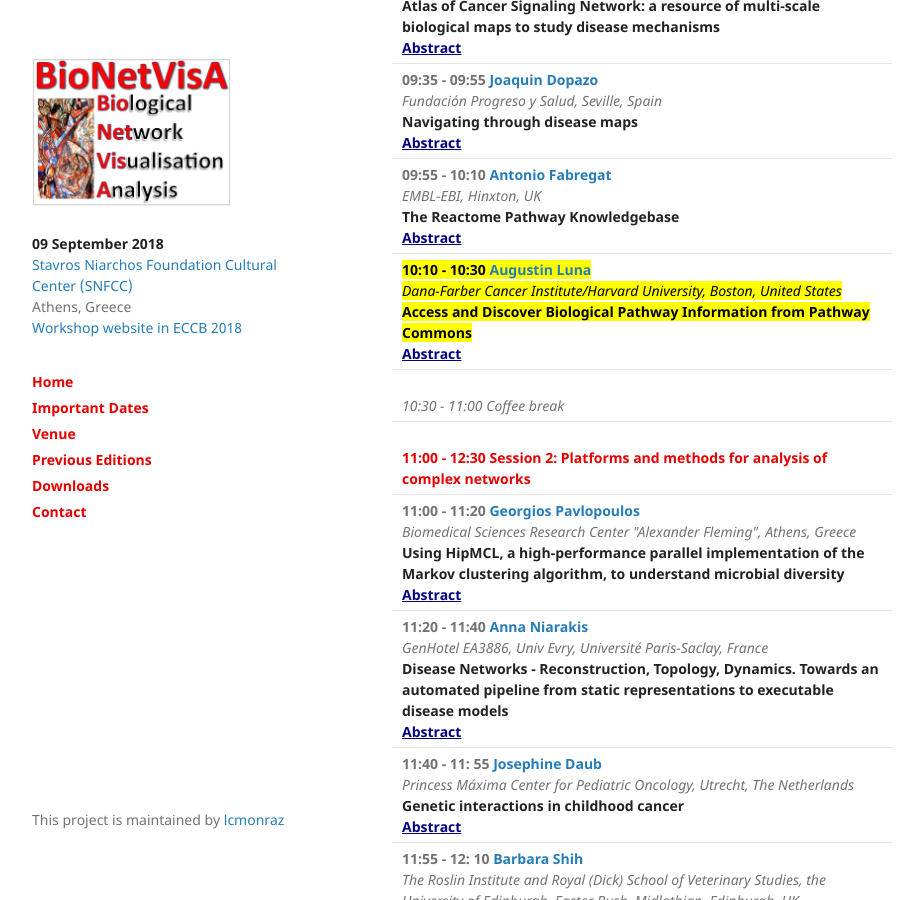
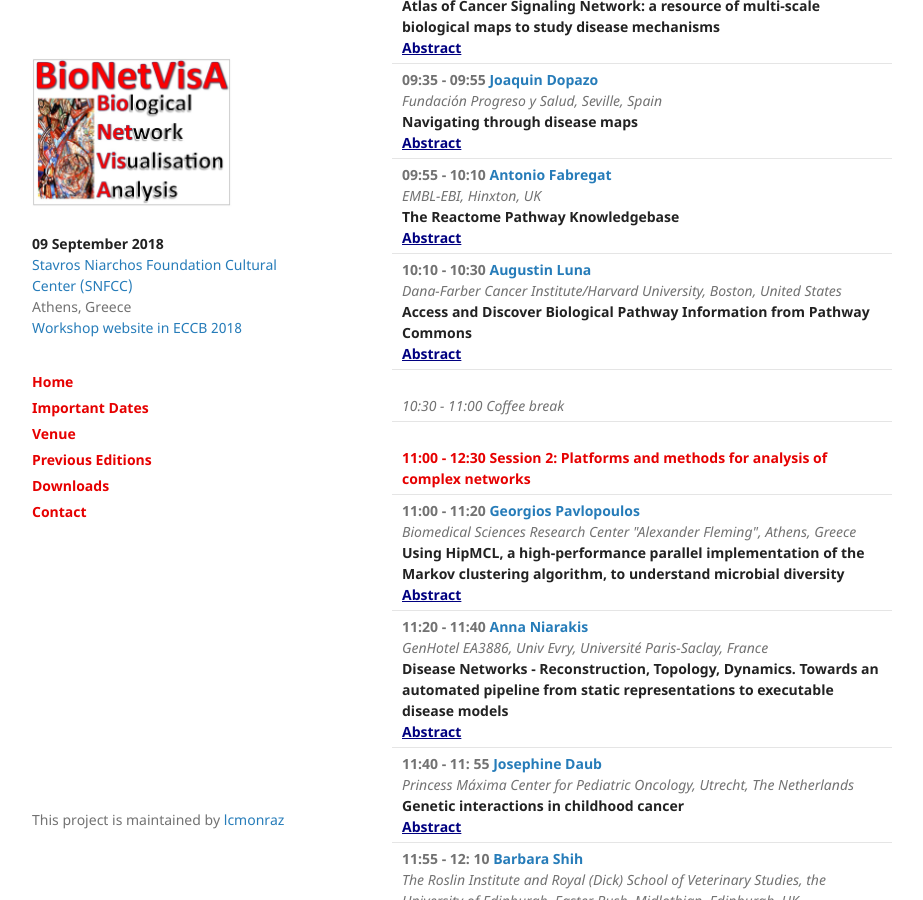
Before and after one commit to lcmonraz/Bionetvisa.github.io, a Jekyll site: the page built from index.md, in a window 1280 px wide and 900 px high, scrolled down 1131 px. Shown: the whole window, without its empty margins (178-1101 px from the left). Built offline with Jekyll 4.4.1, drawn with Linux system fonts in a browser that asks for light colours.

```diff
--- a/index.md
+++ b/index.md
@@ -41,9 +41,9 @@ layout: default
 <i>EMBL-EBI, Hinxton, UK</i><br />
 <strong>The Reactome Pathway Knowledgebase</strong><br />
 <a href="/Abstracts/Bionetvisa2018/Antonio_Fabregat_BioNetVisA2018.pdf"><b><font color="Navy"><span style="text-decoration: underline;">Abstract</span></font></b></a></td></tr>
-<tr><td><b><mark>10:10 - 10:30 <a href="https://lunean.com/">Augustin Luna</a></mark></b><br />
-<i><mark>Dana-Farber Cancer Institute/Harvard University, Boston, United States</mark></i><br />
-<strong><mark>Access and Discover Biological Pathway Information from Pathway Commons</mark></strong><br />
+<tr><td><b>10:10 - 10:30 <a href="https://lunean.com/">Augustin Luna</a></b><br />
+<i>Dana-Farber Cancer Institute/Harvard University, Boston, United States</i><br />
+<strong>Access and Discover Biological Pathway Information from Pathway Commons</strong><br />
 <a href="/Abstracts/Bionetvisa2018/Augustin_Luna_BioNetVisA2018.pdf"><b><font color="Navy"><span style="text-decoration: underline;">Abstract</span></font></b></a></td></tr>
 </table>
 
```
